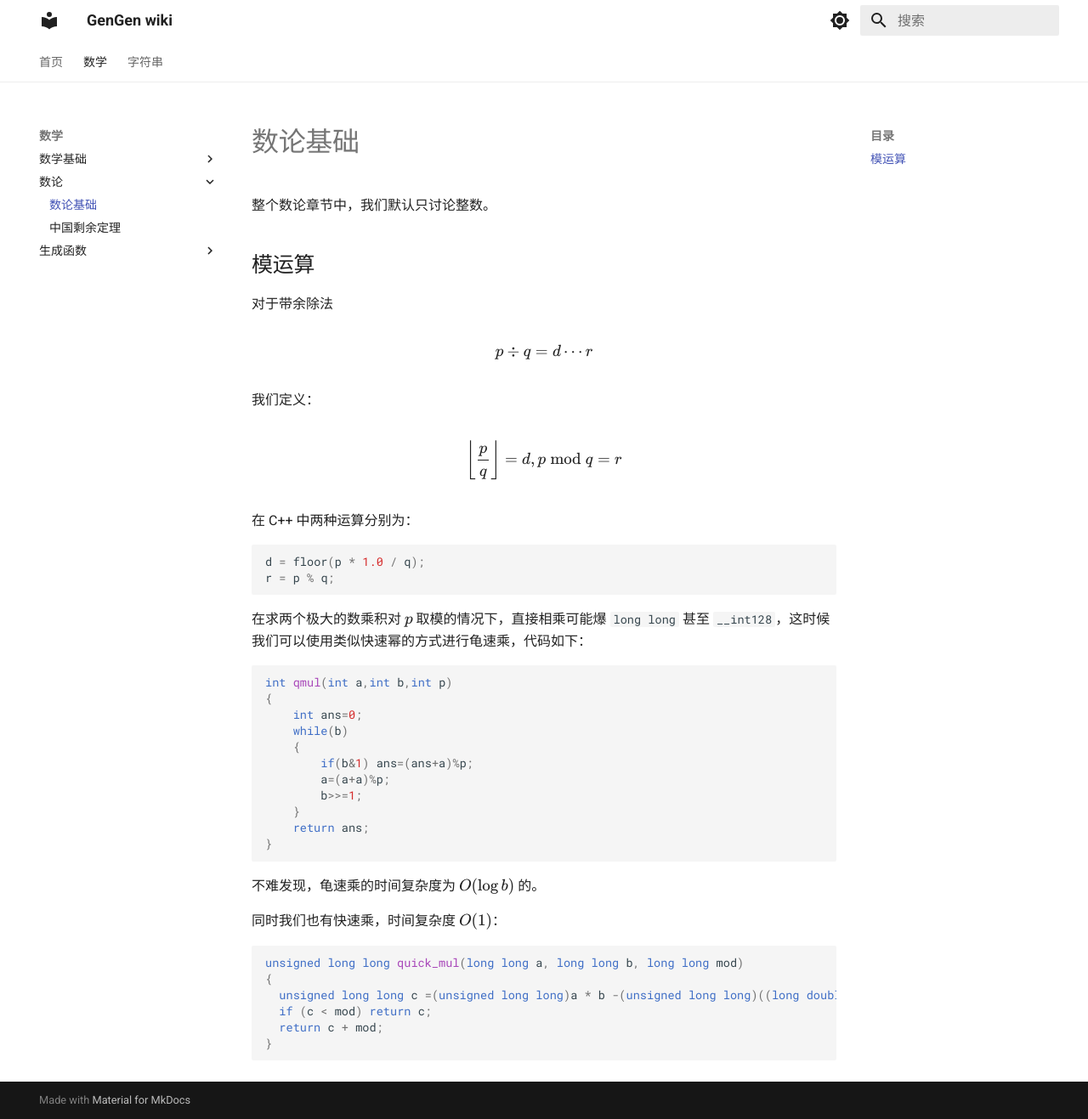
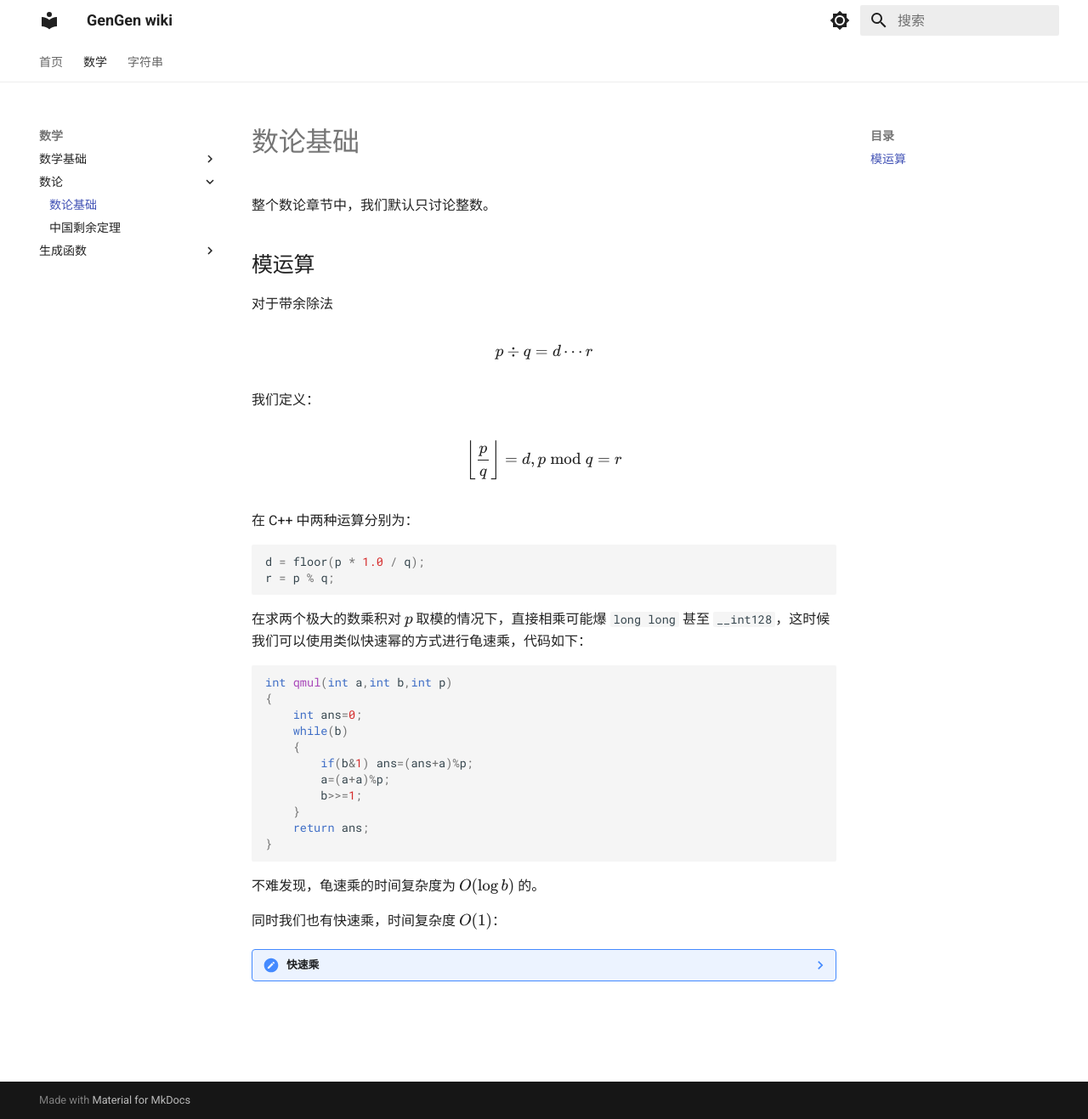
Before and after one commit to ggenerals/GG-wiki, an MkDocs documentation site: the page built from docs/math/数论/mod-prime.md, in a window 1280 px wide and 1317 px high. Shown: the whole window at 85% size. Built offline with MkDocs 1.6.1 and Material for MkDocs 9.7.7, drawn with Linux system fonts in a browser that asks for light colours.

Commit message:
update: 2024-06-19 22:30:00

````diff
--- a/docs/math/数论/mod-prime.md
+++ b/docs/math/数论/mod-prime.md
@@ -36,11 +36,13 @@ int qmul(int a,int b,int p)
 
 同时我们也有快速乘，时间复杂度 $O(1)$：
 
-```cpp
-unsigned long long quick_mul(long long a, long long b, long long mod)
-{
-  unsigned long long c =(unsigned long long)a * b -(unsigned long long)((long double)a / mod * b + 0.5L) * mod;
-  if (c < mod) return c;
-  return c + mod;
-}
-```
+??? note "快速乘"
+
+    ```cpp
+    unsigned long long quick_mul(long long a, long long b, long long mod)
+    {
+        unsigned long long c =(unsigned long long)a * b -(unsigned long long)((long double)a / mod * b + 0.5L) * mod;
+        if (c < mod) return c;
+        return c + mod;
+    }
+    ```
````
